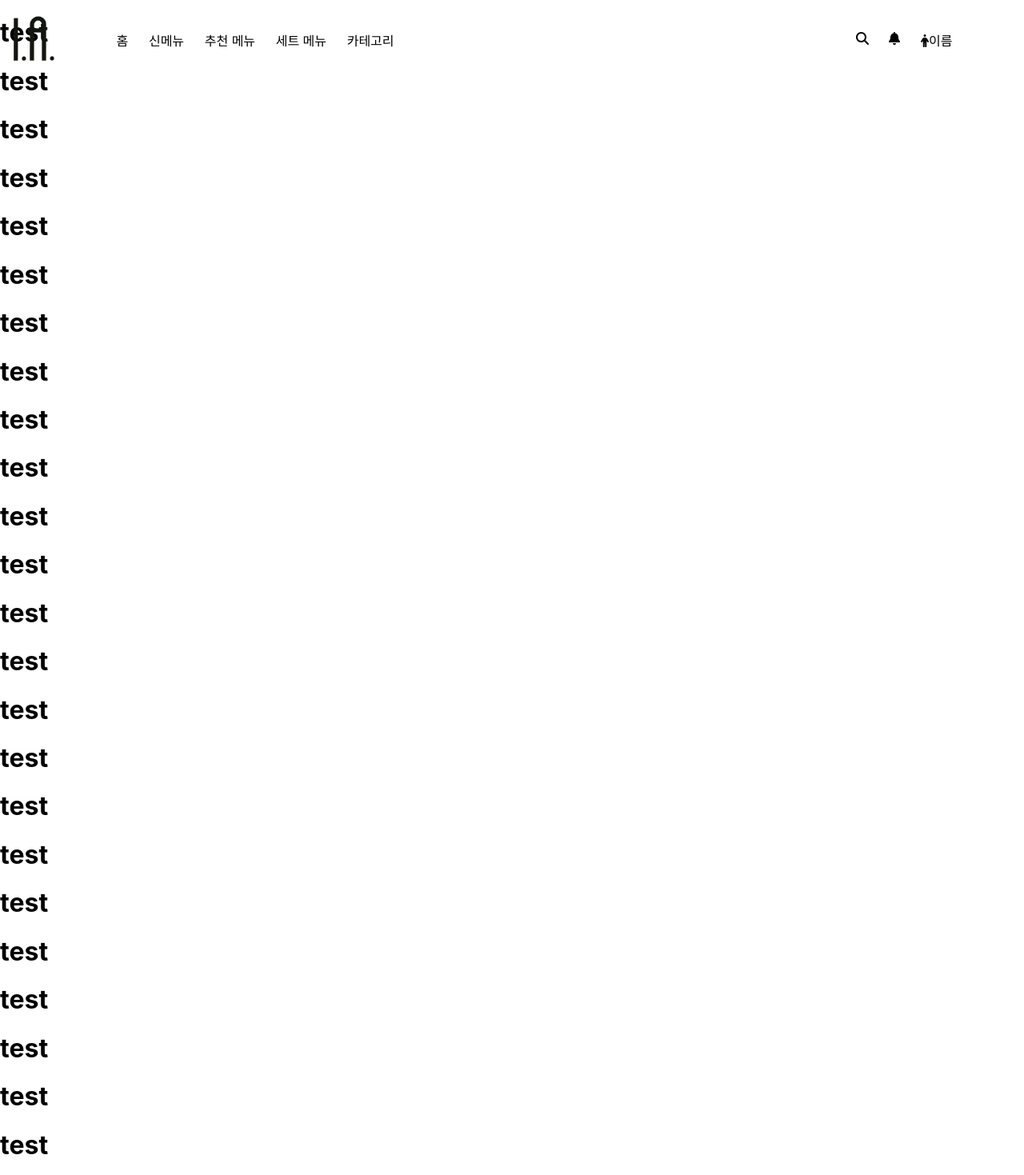
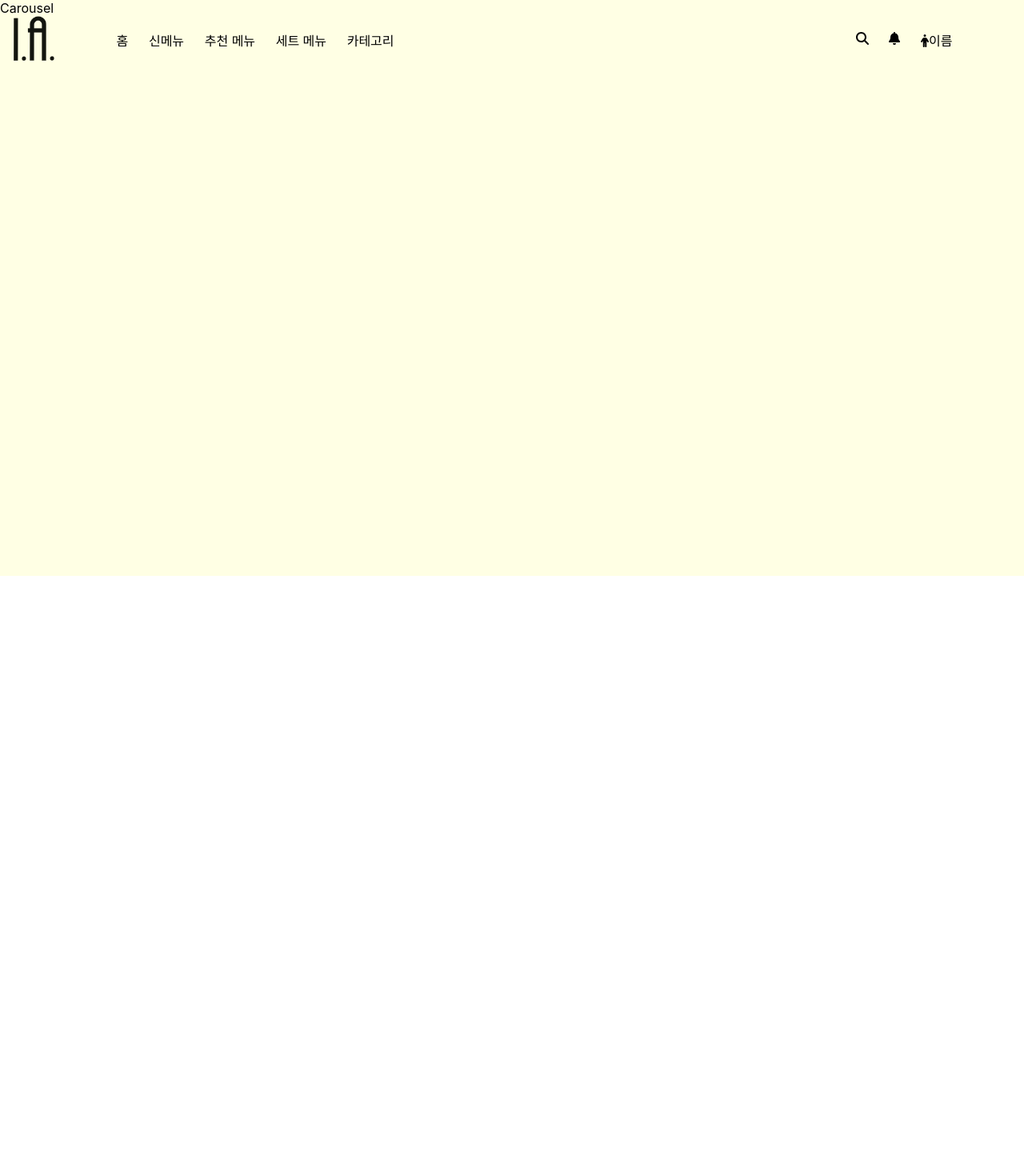
Before and after one commit to LGE0131/IA_BLOG_FRONT, a Next.js app: page / in a window 1280 px wide. Shown: the top 1469 px of the page at 80% size. After the commit the page ends 800 px from the top, so only its background shows below. Built offline with nearby package versions, Linux system fonts and the light colour scheme.

Commit message:
banner background 설정

```diff
--- a/components/Banner.tsx
+++ b/components/Banner.tsx
@@ -1,7 +1,15 @@
 import React from "react";
+import styles from "../styles/css/banner.module.css";
+import Carousel from "./Carousel";
 
 const Banner = () => {
-  return <div>B</div>;
+  return (
+    <div className={styles.container}>
+      <div className={styles.carousel}>
+        <Carousel />
+      </div>
+    </div>
+  );
 };
 
 export default Banner;
--- /dev/null
+++ b/components/Carousel.tsx
@@ -0,0 +1,7 @@
+import React from "react";
+
+const Carousel = () => {
+  return <div>Carousel</div>;
+};
+
+export default Carousel;
--- a/pages/index.tsx
+++ b/pages/index.tsx
@@ -1,34 +1,12 @@
 import type { NextPage } from "next";
 import Nav from "../components/Nav";
+import Banner from "../components/Banner";
 
 const Home: NextPage = () => {
   return (
     <div>
       <Nav />
-      <h1>test</h1>
-      <h1>test</h1>
-      <h1>test</h1>
-      <h1>test</h1>
-      <h1>test</h1>
-      <h1>test</h1>
-      <h1>test</h1>
-      <h1>test</h1>
-      <h1>test</h1>
-      <h1>test</h1>
-      <h1>test</h1>
-      <h1>test</h1>
-      <h1>test</h1>
-      <h1>test</h1>
-      <h1>test</h1>
-      <h1>test</h1>
-      <h1>test</h1>
-      <h1>test</h1>
-      <h1>test</h1>
-      <h1>test</h1>
-      <h1>test</h1>
-      <h1>test</h1>
-      <h1>test</h1>
-      <h1>test</h1>
+      <Banner />
     </div>
   );
 };
--- a/styles/css/Banner.module.css
+++ b/styles/css/Banner.module.css
@@ -1,3 +1,7 @@
+.container {
+  width: 100vw;
+  height: 90vh;
+  background-color: #ffffe4;
+}
 
-
-/*# sourceMappingURL=Banner.module.css.map */
+/*# sourceMappingURL=banner.module.css.map */
--- a/styles/css/nav.module.css
+++ b/styles/css/nav.module.css
@@ -1,4 +1,5 @@
 .blackContainer {
+  z-index: 99;
   position: fixed;
   top: 0;
   display: flex;
@@ -52,6 +53,7 @@
 }
 
 .whiteContainer {
+  z-index: 99;
   position: fixed;
   top: 0;
   display: flex;
--- a/styles/scss/Banner.module.scss
+++ b/styles/scss/Banner.module.scss
@@ -0,0 +1,5 @@
+.container {
+  width: 100vw;
+  height: 90vh;
+  background-color: #ffffe4;
+}
--- a/styles/scss/nav.module.scss
+++ b/styles/scss/nav.module.scss
@@ -1,4 +1,5 @@
 .blackContainer {
+  z-index: 99;
   position: fixed;
   top: 0;
   display: flex;
@@ -55,6 +56,7 @@
 }
 
 .whiteContainer {
+  z-index: 99;
   position: fixed;
   top: 0;
   display: flex;
```
Also changed, not shown: 2 other files (tests, documents, lock files or other folders).
